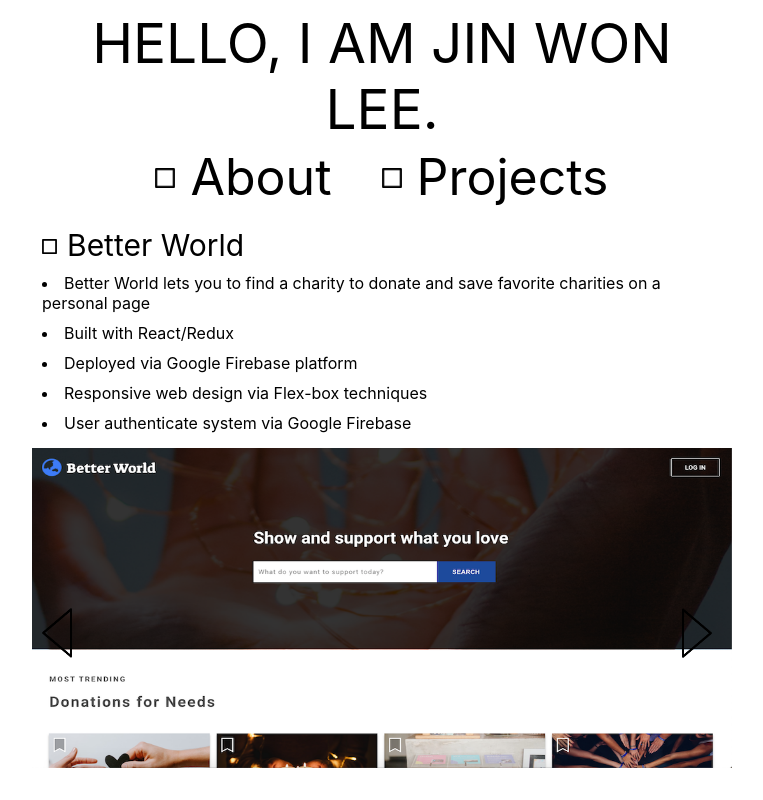
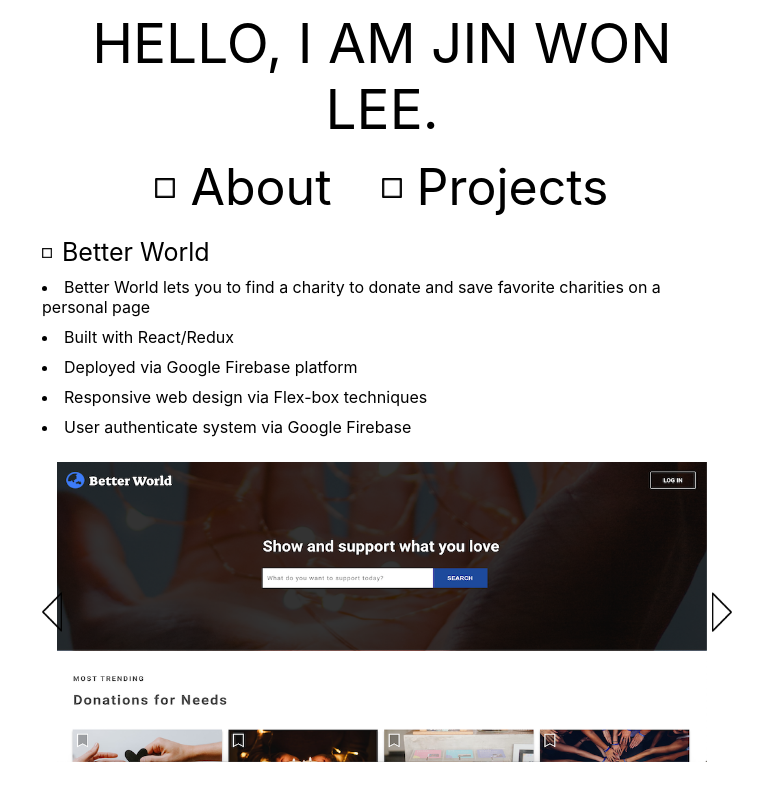
Before and after one commit to 0125jinlee/portfolio, a React (Create React App) app: page /Projects in a window 1280 px wide. Shown: the whole page, without its empty margins (258-1021 px from the left). Built offline with nearby package versions, Linux system fonts and the light colour scheme; a web font is replaced by a local one.

Commit message:
portfolio v1 done

```diff
--- a/src/components/Navigation/Navigation.css
+++ b/src/components/Navigation/Navigation.css
@@ -15,7 +15,7 @@
 }
 
 .Pages {
-  margin-top: 5px;
+  margin-top: 15px;
   margin-bottom: 15px;
   text-align: center;
 }
@@ -38,27 +38,30 @@
 }
 
 .Pages a:hover img {
-  box-shadow: 3px 3px 3px gray;
+  background-color: gray;
 }
 
 @media (max-width: 375px) {
   .Title {
-    margin-top: 10px;
-    margin-left: 35px;
+    text-align: left;
+    margin-left: 20px;
   }
 
   .Title a {
     font-size: 45px;
   }
 
-  .Pages {
-    margin-top: 10px;
-    margin-bottom: 10px;
+  .Pages a {
+    margin-left: 18px;
+    margin-right: 18px;
+    font-size: 37px;
   }
 
-  .Pages a {
-    margin-left: 15px;
-    margin-right: 15px;
-    font-size: 35px;
+  .Pages img {
+    margin-right: 12px;
+    margin-bottom: 4px;
+    width: 15px;
+    height: 15px;
+    align-items: center;
   }
 }
--- a/src/pages/About/About.css
+++ b/src/pages/About/About.css
@@ -4,13 +4,15 @@
 }
 
 .Story {
-  height: 500px;
+  margin-left: 10px;
+  margin-right: 10px;
+  height: 545px;
   font-size: 18px;
   overflow-y: scroll;
 }
 
 @media (max-width: 375px) {
   .About {
-    width: 350px;
+    width: 100%;
   }
 }
--- a/src/pages/Home/Home.css
+++ b/src/pages/Home/Home.css
@@ -8,8 +8,8 @@
 }
 
 .JinPicture img {
-  width: 350px;
-  height: 435px;
+  width: 360px;
+  height: 440px;
 }
 
 .SocialMedia {
@@ -28,12 +28,15 @@
 }
 
 .SocialMedia img:hover {
-  box-shadow: 4px 4px 4px gray;
+  background-color: gray;
 }
 
 @media (max-width: 375px) {
+  .Home {
+    width: 100%;
+  }
+
   .SocialMedia {
-    margin-top: 10px;
-    text-align: center;
+    margin-top: 20px;
   }
 }
--- a/src/pages/Projects/Projects.css
+++ b/src/pages/Projects/Projects.css
@@ -10,7 +10,7 @@
 
 .BetterWorld a {
   text-align: left;
-  font-size: 30px;
+  font-size: 25px;
   margin-left: 10px;
   text-decoration: none;
   color: black;
@@ -18,13 +18,13 @@
 
 .BetterWorld a img {
   margin-right: 10px;
-  margin-bottom: 2px;
-  width: 15px;
-  height: 15px;
+  margin-bottom: 3px;
+  width: 10px;
+  height: 10px;
 }
 
 .BetterWorld a:hover img {
-  box-shadow: 3px 3px 3px gray;
+  background-color: gray;
 }
 
 .BetterWorld li {
@@ -33,23 +33,24 @@
 }
 
 .BetterWorldSlides {
-  margin-top: 15px;
+  margin-top: 25px;
+  text-align: center;
 }
 
 .BetterWorldSlides img {
-  width: 700px;
-  height: 320px;
+  width: 650px;
+  height: 300px;
 }
 
 .prev,
 .next {
   cursor: pointer;
   position: absolute;
-  margin-top: 160px;
+  margin-top: 145px;
   border: none;
   background: none;
-  width: 30px;
-  height: 50px;
+  width: 20px;
+  height: 40px;
 }
 
 .prev {
@@ -57,22 +58,59 @@
 }
 
 .next {
-  margin-left: 650px;
+  margin-left: 680px;
+}
+
+.prev:hover,
+.next:hover {
+  width: 23px;
+  height: 43px;
+  margin-top: 143.5px;
 }
 
 @media (max-width: 375px) {
   .Projects {
-    width: 350px;
+    width: 100%;
   }
 
   .BetterWorld li {
     text-align: left;
-    font-size: 16px;
+  }
+
+  .BetterWorld a img {
+    margin-right: 10px;
+    margin-bottom: 3px;
+    width: 10px;
+    height: 10px;
   }
 
   .BetterWorld img {
-    margin-top: 10px;
-    width: 350px;
-    height: 180px;
+    margin-top: 0px;
+    width: 340px;
+    height: 190px;
+  }
+
+  .prev,
+  .next {
+    margin-top: 110px;
+    border: none;
+    background: none;
+    width: 10px;
+    height: 20px;
+  }
+
+  .prev {
+    margin-left: 5.5px;
+  }
+
+  .next {
+    margin-left: 360.5px;
+  }
+
+  .prev:hover,
+  .next:hover {
+    margin-top: 110px;
+    width: 10px;
+    height: 20px;
   }
 }
--- a/src/pages/Projects/Projects.js
+++ b/src/pages/Projects/Projects.js
@@ -1,9 +1,33 @@
-import React from "react";
+import React, { useState } from "react";
 
 import Navigation from "../../components/Navigation/Navigation";
 import "./Projects.css";
 
 const Projects = () => {
+
+  const [imageCounter, setImageCounter] = useState(1);
+
+  const plusSlides = event => {
+    event.preventDefault();
+    if ( imageCounter < 4) {
+      setImageCounter(imageCounter + 1);
+      return imageCounter;
+    } else {
+      setImageCounter(1);
+      return imageCounter;
+    }
+  }
+
+  const minusSlides = () => {
+    if ( imageCounter > 1) {
+      setImageCounter(imageCounter - 1);
+      return imageCounter;
+    } else {
+      setImageCounter(4)
+      return imageCounter;
+    }
+  }
+
   return (
     <div className="Projects">
       <Navigation />
@@ -16,10 +40,10 @@ const Projects = () => {
         <li>Deployed via Google Firebase platform</li>
         <li>Responsive web design via Flex-box techniques</li>
         <li>User authenticate system via Google Firebase</li>
+        <input className="prev" type="image" src="/previous.png" alt="previous" onClick={minusSlides} />
+        <input className="next" type="image" src="/next.png" alt="next" onClick={plusSlides} />
         <div className="BetterWorldSlides">
-        <input className="prev" type="image" src="/previous.png" alt="previous" onclick="plusSlides(-1)" />
-        <input className="next" type="image" src="/next.png" alt="next" onclick="plusSlides(1)" />
-        <img src="/betterworld1.png" alt="betterworld1" />
+          <img src={"/betterworld" + imageCounter + ".png"} alt="betterworld" />
         </div>
       </div>
     </div>
```
